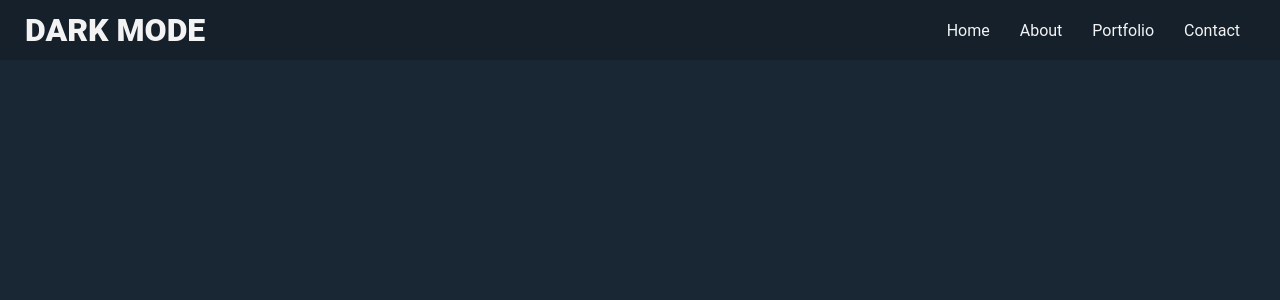
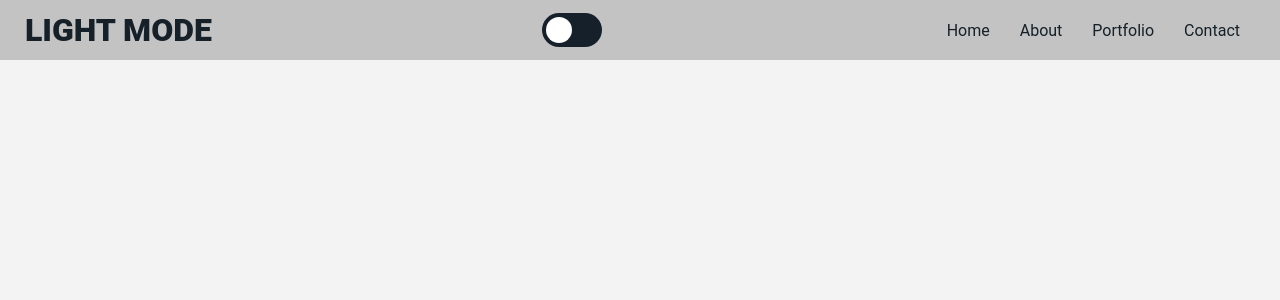
Before and after one commit to MaikolSoro/vue-dark-mode, a Vue app: page / in a window 1280 px wide. Shown: the top 300 px of the page. Built offline with nearby package versions, Linux system fonts and the light colour scheme.

Commit message:
Create the toggle

```diff
--- a/src/App.vue
+++ b/src/App.vue
@@ -1,6 +1,6 @@
 <template>
   <div class="app" :class="(mode === 'dark') ? 'dark' : ''">
-    <Header :mode="mode" />
+    <Header :mode="mode" @toggle="toggle"/>
   </div>
 </template>
 
@@ -11,11 +11,20 @@ export default {
   data () {
 
     return {
-      mode: 'dark'
+      mode: 'light'
     }
   },
   components: {
     Header
+  },
+  methods: {
+    toggle() {
+      if (this.mode === "dark") {
+        this.mode ="light"
+      } else {
+          this.mode = "dark"
+      }
+    }
   }
 }
 </script>
--- a/src/components/Header.vue
+++ b/src/components/Header.vue
@@ -1,7 +1,7 @@
-import Header from '@/components/Header';
 <template>
 	<header>
 		<h1>{{ mode }} Mode</h1>
+		<Toogle :mode="mode" @toggle="$emit('toggle')" />
 		<nav>
 			<div class="nav-link">Home</div>
 			<div class="nav-link">About</div>
@@ -12,8 +12,12 @@ import Header from '@/components/Header';
 </template>
 
 <script>
+import Toogle from '@/components/Toggle';
 export default {
-	props:['mode']
+	props:['mode'],
+	components: {
+		Toogle
+	}
 }
 </script>
 
--- /dev/null
+++ b/src/components/Toggle.vue
@@ -0,0 +1,75 @@
+<template>
+	<div class="toggle-wrapper">
+		<label class="toggle">
+			<input
+				type="checkbox"
+				:checked="(mode === 'dark') ? 'checked' : false"
+				@change="$emit('toggle')"
+				/>
+			<span class="toggler round"></span>
+		</label>
+	</div>
+</template>
+
+<script>
+export default {
+	props: ['mode']
+}
+</script>
+
+
+<style>
+	.toggle {
+		position: relative;
+		display: inline-block;
+		width: 60px;
+		height: 34px;
+	}
+	.toggle input {
+		opacity: 0;
+		width: 0;
+		height: 0;
+	}
+
+	.toggler {
+		position: absolute;
+		cursor: pointer;
+		top: 0;
+		left: 0;
+		right:0;
+		bottom: 0;
+		background: #15202b;
+		-webkit-transition: 0.4s;
+		transition: 0.4s;
+	}
+	.toggler:before {
+		position: absolute;
+		content: "";
+		height: 26px;
+		width: 26px;
+		left: 4px;
+		bottom: 4px;
+		background: #FFF;
+		-webkit-transition: 0.4s;
+		transition: 0.4s;
+	}
+
+	input:checked + .toggler {
+		background: #2196F3;
+	}
+	input:focus + .toggler {
+		box-shadow: 0 0 2px #2196F3;
+	}
+
+	input:checked + .toggler:before {
+		-webkit-transition: translateX(26px);
+		-ms-transition: translateX(26px);
+		transform: translateX(26px);
+	}
+	.toggler.round {
+		border-radius: 34px;
+	}
+	.toggler.round:before {
+		border-radius: 50%;
+	}
+</style>
```
